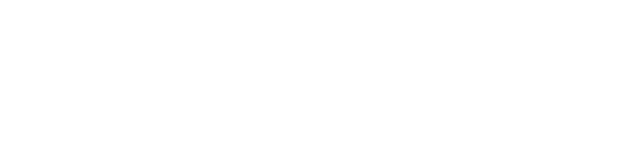
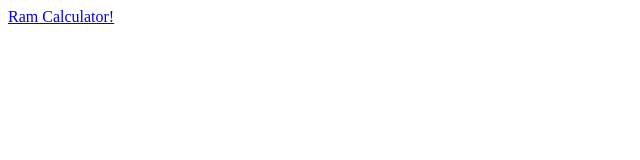
Before and after one commit to Sephyros/Pure_JS_Training, a plain HTML site: page index.html in a window 1280 px wide. Shown: the whole page, without its empty margins (0-640 px from the left). Drawn offline with Linux system fonts and the light colour scheme.

Commit message:
FIX: Ram Calculator link

```diff
--- a/index.html
+++ b/index.html
@@ -6,6 +6,6 @@
     <title>Apps Test Page</title>
 </head>
 <body>
-    <link rel="stylesheet" href="ram_calculator.html">
+    <a href="ram_calculator.html">Ram Calculator!</a>
 </body>
 </html>
```
